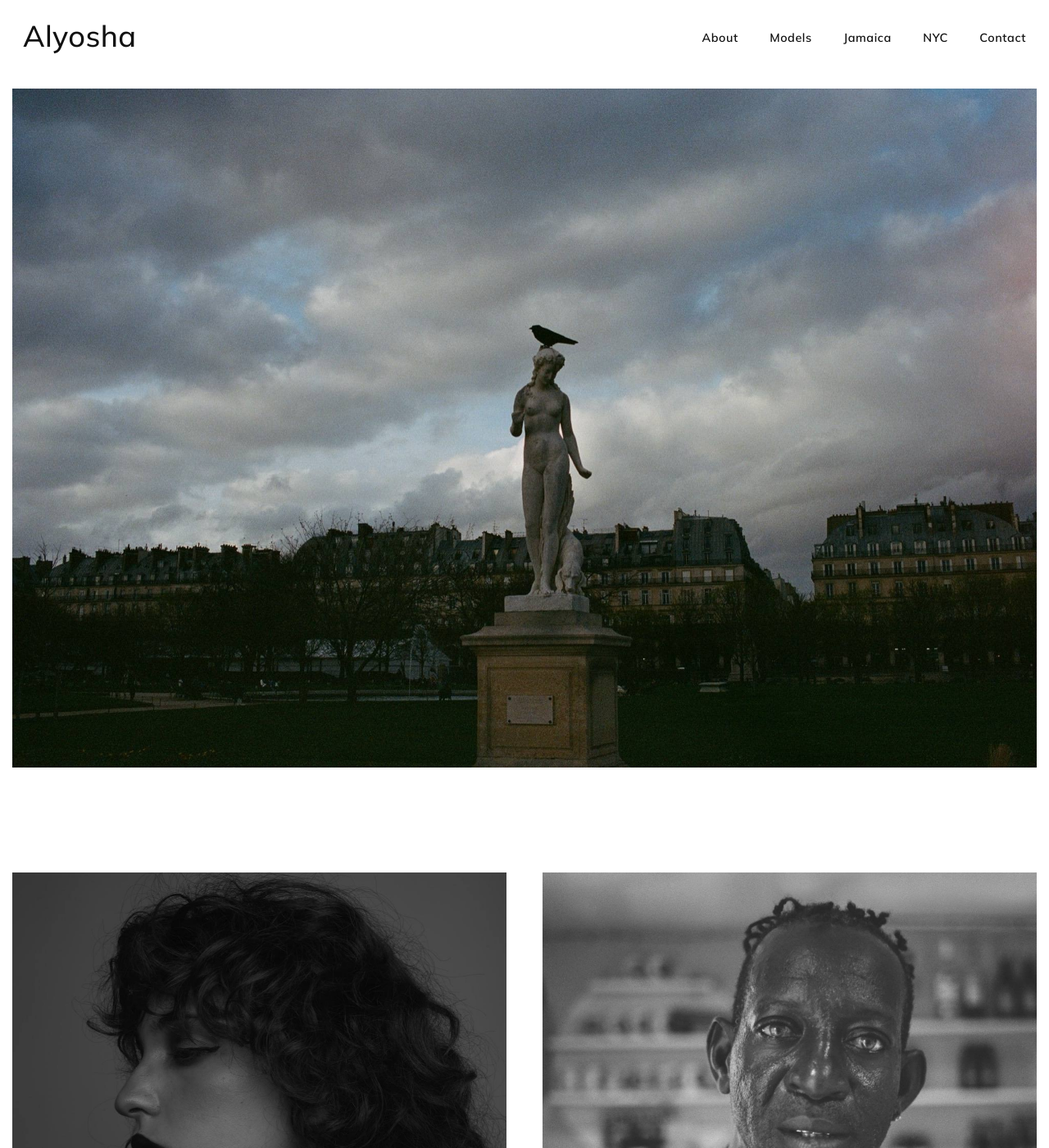
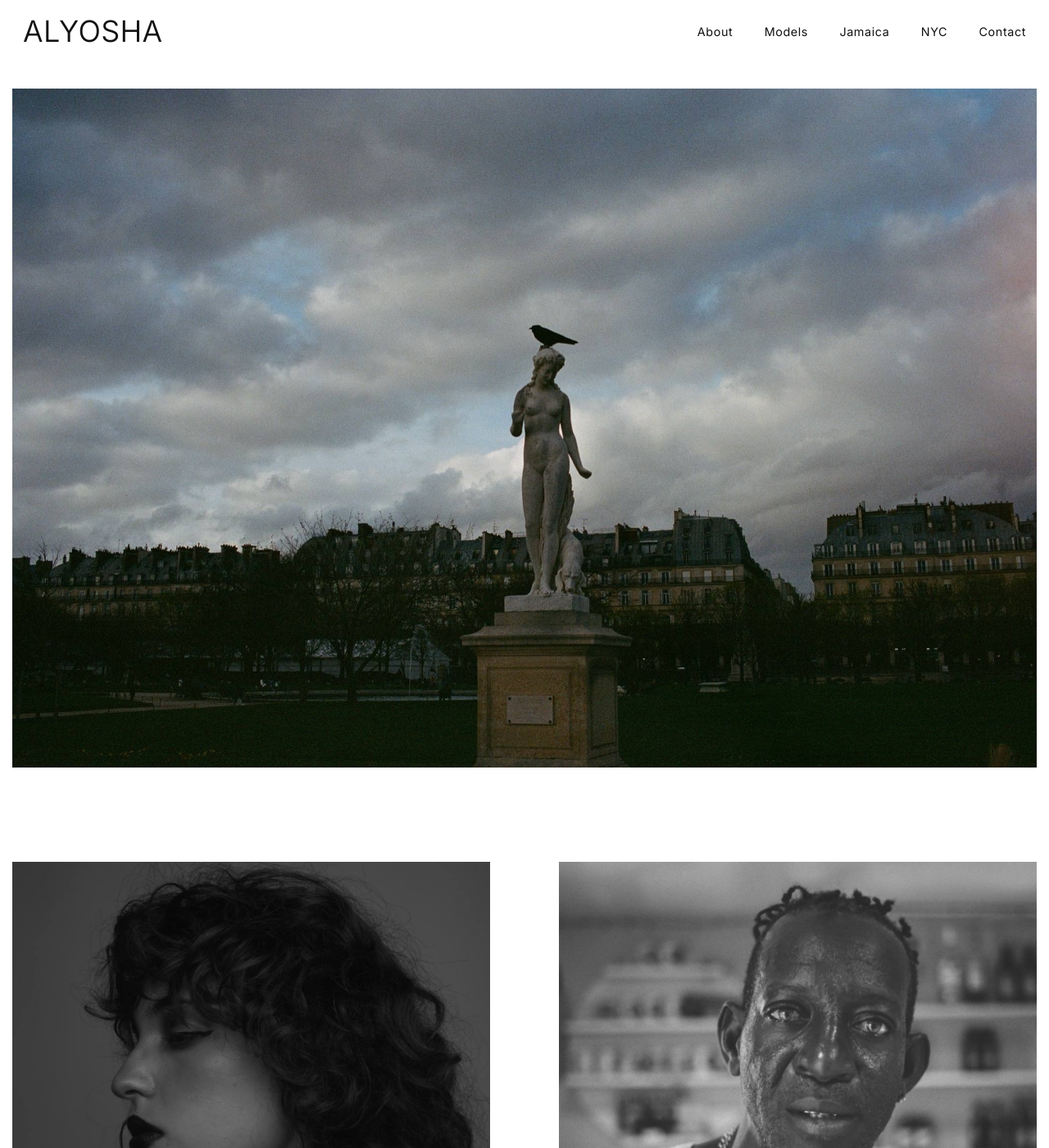
Before and after one commit to alyoshanyc/alyosha.nyc, a Jekyll site: the page built from index.md, in a window 1280 px wide and 1400 px high. Shown: the whole window at 82% size. Built offline with Jekyll 4.4.1, drawn with Linux system fonts in a browser that asks for light colours.

Commit message:
feat(ui): Inter webfont, uppercase wordmark, header and gallery spacing polish (#12)
* feat(ui): switch webfont from Mulish to Inter with lighter weights

Co-Authored-By: Claude Fable 5 <noreply@anthropic.com>

* feat(ui): uppercase wordmark, header centerline lift, gallery spacing tuning

Co-Authored-By: Claude Fable 5 <noreply@anthropic.com>

---------

Co-authored-by: Claude Fable 5 <noreply@anthropic.com>

```diff
--- a/_includes/head.html
+++ b/_includes/head.html
@@ -22,7 +22,7 @@
 	<link rel="apple-touch-icon" href="{{ '/favicon.ico' | relative_url }}">
 	<link rel="preconnect" href="https://fonts.googleapis.com">
 	<link rel="preconnect" href="https://fonts.gstatic.com" crossorigin>
-	<link rel="stylesheet" href="https://fonts.googleapis.com/css2?family=Mulish:wght@500;600;700&display=swap">
+	<link rel="stylesheet" href="https://fonts.googleapis.com/css2?family=Inter:wght@300..700&display=swap">
 	<link rel="stylesheet" href="{{ '/assets/css/main.css' | relative_url }}">
 	<link rel="alternate" type="application/atom+xml" title="{{ site.title }}" href="{{ '/feed.xml' | relative_url }}">
 </head>
--- a/assets/css/main.css
+++ b/assets/css/main.css
@@ -14,10 +14,10 @@
 	/* Tall header band (à la davidzwirner.com): the wordmark centers in it, so
 	   this one value sets the whitespace above and below the brand. */
 	--header-h: clamp(64px, 7vw, 88px);
-	/* Mulish — free near-match for Avenir (the face David Zwirner uses), loaded
-	   as a webfont so it renders identically on every device. Falls through to
-	   system Avenir Next / Helvetica if the webfont fails. */
-	--sans: "Mulish", "Avenir Next", "Avenir", Roboto, "Helvetica Neue", Helvetica, sans-serif;
+	/* Inter — neutral UI grotesque, loaded as a webfont so it renders
+	   identically on every device. Falls through to system Avenir Next /
+	   Helvetica if the webfont fails. */
+	--sans: "Inter", "Avenir Next", "Avenir", Roboto, "Helvetica Neue", Helvetica, sans-serif;
 	--serif: var(--sans);
 }
 
@@ -63,10 +63,14 @@ a:hover { text-decoration: underline; text-underline-offset: 3px; }
 	padding-inline: clamp(16px, 2.5vw, 28px);
 	height: var(--header-h);
 	display: flex; align-items: center; justify-content: space-between;
+	/* Lift the centerline a touch: all-caps wordmark has no descenders, so
+	   dead-center reads as too much air above. Half of this value is the lift. */
+	padding-bottom: clamp(8px, 1vw, 12px);
 }
 .site-brand {
-	font-family: var(--sans); font-weight: 500;
+	font-family: var(--sans); font-weight: 350;
 	font-size: clamp(1.75rem, 3.2vw, 2.25rem); letter-spacing: 0.01em;
+	text-transform: uppercase;
 }
 .site-brand:hover { text-decoration: none; }
 
@@ -74,7 +78,7 @@ a:hover { text-decoration: underline; text-underline-offset: 3px; }
 	list-style: none; display: flex; gap: 2.4rem; margin: 0; padding: 0;
 }
 .site-nav a {
-	font-family: var(--sans); font-weight: 600; font-size: 0.9rem; letter-spacing: 0.04em;
+	font-family: var(--sans); font-weight: 400; font-size: 0.9rem; letter-spacing: 0.04em;
 }
 
 .nav-toggle {
@@ -136,13 +140,13 @@ a:hover { text-decoration: underline; text-underline-offset: 3px; }
 /* Home galleries grid ---------------------------------------- */
 /* Two landscape tiles per row, near full-bleed: the grid spans the window
    with the same small side margins as the hero. */
-.galleries { padding-block: clamp(72px, 10vw, 160px) clamp(40px, 6vw, 96px); }
+.galleries { padding-block: clamp(64px, 9vw, 144px) clamp(40px, 6vw, 96px); }
 .galleries__grid {
 	width: 100%;
 	padding-inline: clamp(8px, 1.2vw, 16px);
 	display: grid;
 	grid-template-columns: repeat(2, 1fr);
-	gap: clamp(40px, 5.5vw, 88px) clamp(24px, 3.5vw, 52px);
+	gap: clamp(32px, 4.5vw, 72px) clamp(48px, 6.5vw, 104px);
 }
 .gallery-card:hover { text-decoration: none; }
 /* Landscape crop: every tile is the same 3:2 frame regardless of the source
@@ -233,7 +237,7 @@ a:hover { text-decoration: underline; text-underline-offset: 3px; }
 	}
 	.site-nav.is-open { opacity: 1; visibility: visible; }
 	.site-nav .menu { flex-direction: column; align-items: center; gap: 1.75rem; }
-	.site-nav a { font-size: 1.75rem; font-weight: 600; letter-spacing: .01em; }
+	.site-nav a { font-size: 1.75rem; font-weight: 400; letter-spacing: .01em; }
 	/* Hamburger morphs into an X while the menu is open. */
 	.nav-toggle[aria-expanded="true"] span:first-child { transform: translateY(3.5px) rotate(45deg); }
 	.nav-toggle[aria-expanded="true"] span:last-child { transform: translateY(-3.5px) rotate(-45deg); }
```
